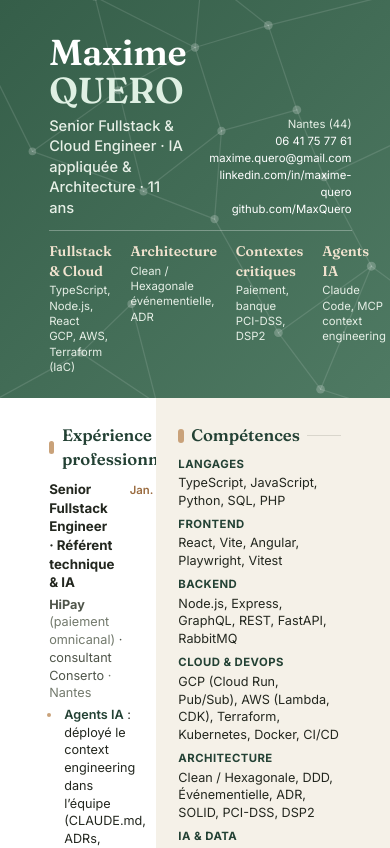
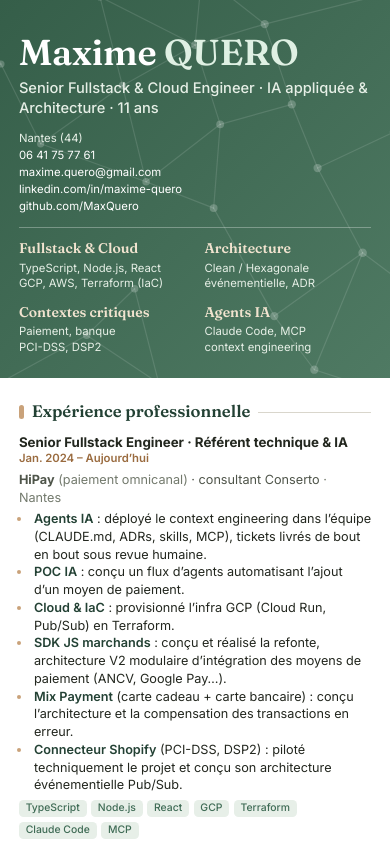
Before and after one commit to MaxQuero/CV, a React (Vite) app: page / in a window 390 px wide. Shown: the top 848 px of the page. Built offline with nearby package versions, Linux system fonts and the light colour scheme.

Commit message:
feat(cv): mobile layout and GitHub Pages deploy script

```diff
--- a/package.json
+++ b/package.json
@@ -7,7 +7,8 @@
     "build": "vite build",
     "preview": "vite preview",
     "lint": "eslint . --ext .ts,.tsx",
-    "format": "prettier --write ."
+    "format": "prettier --write .",
+    "deploy": "vite build && gh-pages -d dist -b gh-pages -r git@github.com:MaxQuero/maxquero.github.io.git --nojekyll -m 'Deploy CV'"
   },
   "dependencies": {
     "@fontsource/fraunces": "^5.3.0",
@@ -23,6 +24,7 @@
     "eslint": "^8.55.0",
     "eslint-plugin-react": "^7.33.2",
     "eslint-plugin-react-hooks": "^4.6.0",
+    "gh-pages": "^6.3.0",
     "prettier": "^3.1.1",
     "typescript": "^5.3.3",
     "vite": "^5.0.8"
--- a/src/features/experience/ExperienceItem.module.css
+++ b/src/features/experience/ExperienceItem.module.css
@@ -69,3 +69,10 @@
   background: var(--teal-soft);
   color: var(--accent);
 }
+
+@media screen and (max-width: 220mm) {
+  .head {
+    flex-wrap: wrap;
+    gap: 0 4mm;
+  }
+}
--- a/src/features/header/Header.module.css
+++ b/src/features/header/Header.module.css
@@ -79,3 +79,22 @@
   line-height: 1.35;
   color: var(--on-dark-muted);
 }
+
+@media screen and (max-width: 220mm) {
+  .header {
+    grid-template-columns: 1fr;
+    grid-template-areas:
+      'identity'
+      'contact'
+      'highlights';
+  }
+
+  .contact {
+    text-align: left;
+  }
+
+  .highlights {
+    grid-template-columns: repeat(2, 1fr);
+    row-gap: 3mm;
+  }
+}
--- a/src/pages/CVPage.module.css
+++ b/src/pages/CVPage.module.css
@@ -49,4 +49,16 @@
     margin: 0;
     box-shadow: none;
   }
+
+  .columns {
+    grid-template-columns: 1fr;
+  }
+
+  .mainCol {
+    padding: 6mm var(--margin);
+  }
+
+  .sideCol {
+    padding: 6mm var(--margin) 8mm;
+  }
 }
--- a/src/styles/tokens.css
+++ b/src/styles/tokens.css
@@ -41,3 +41,9 @@
   --gap-section: 4.6mm;
   --gap-item: 4.5mm;
 }
+
+@media screen and (max-width: 220mm) {
+  :root {
+    --margin: 5mm;
+  }
+}
```
Also changed, not shown: 2 other files (tests, documents, lock files or other folders).
